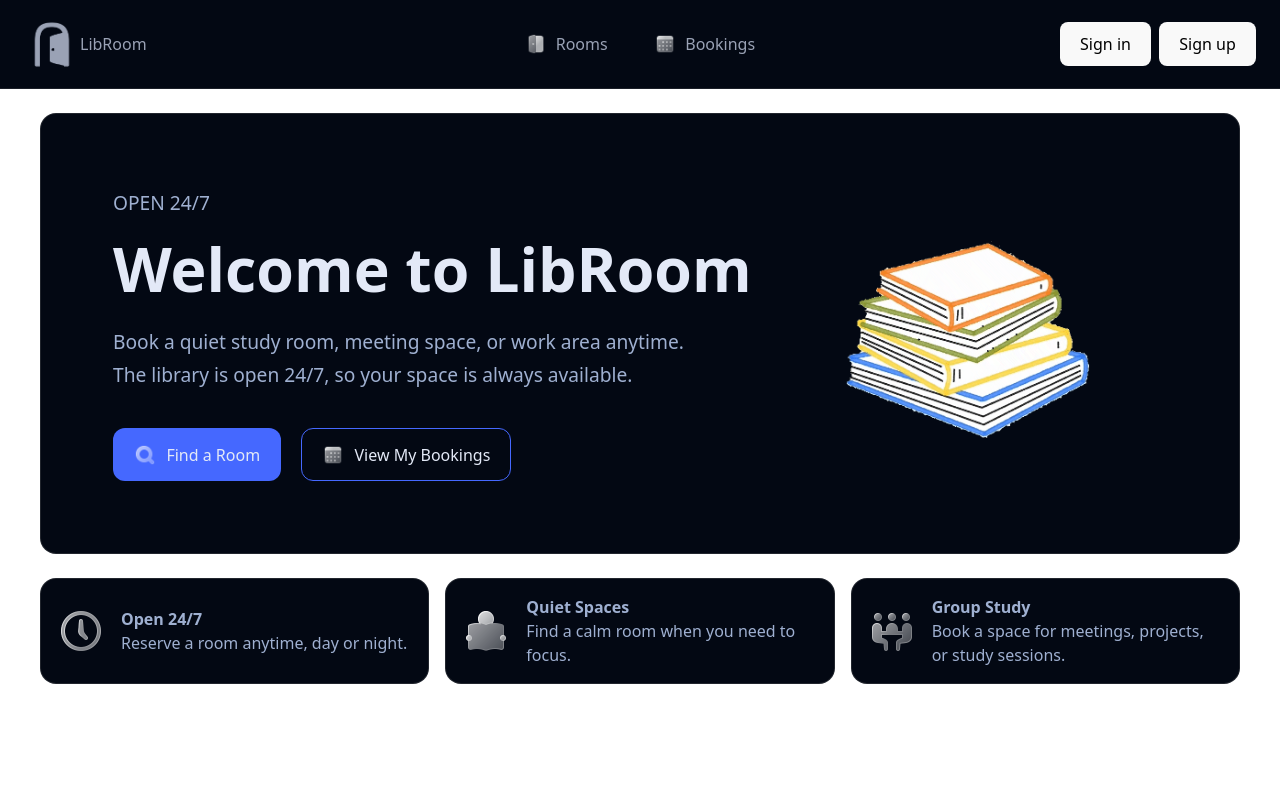
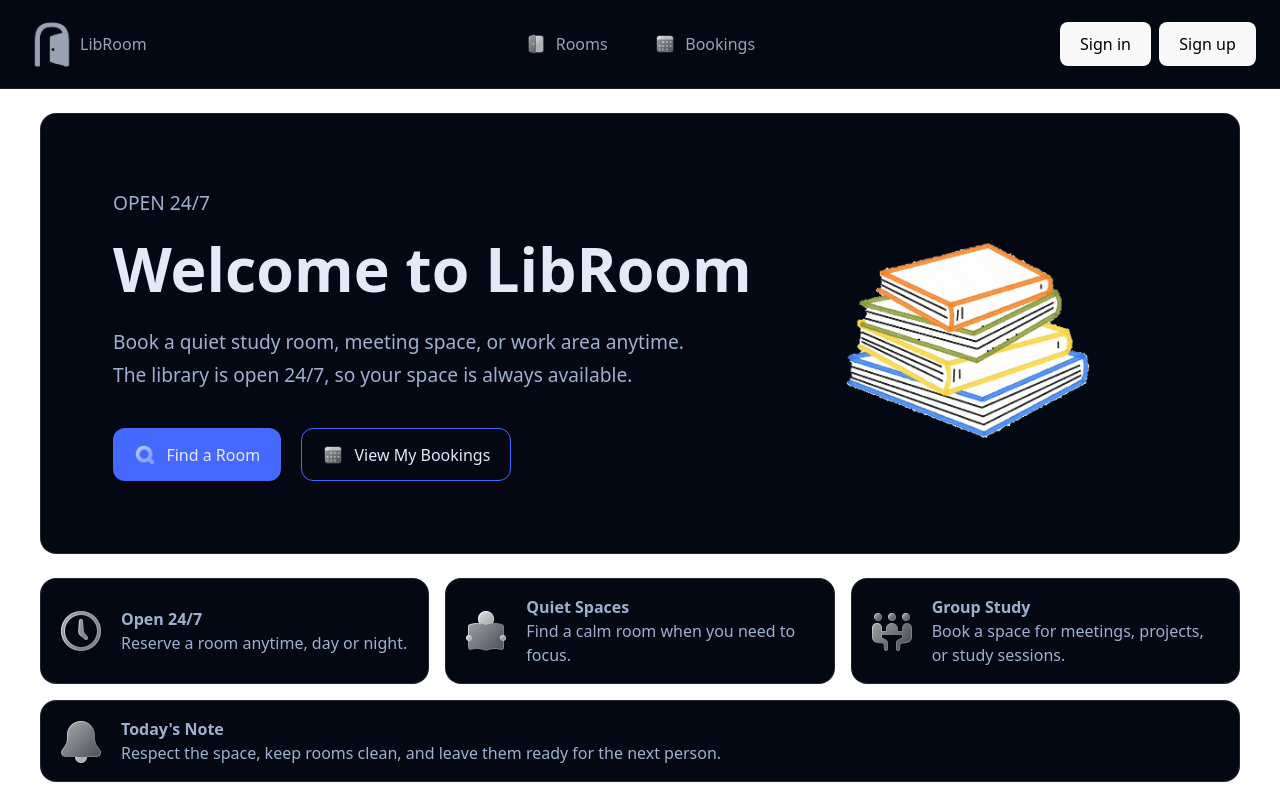
Before and after one commit to AWF-Group13/frontend, a React (Vite) app: page / in a window 1280 px wide. Built offline with nearby package versions, Linux system fonts and the light colour scheme; no server answers.

Commit message:
add note box

```diff
--- a/src/pages/HomePage.css
+++ b/src/pages/HomePage.css
@@ -76,3 +76,8 @@
   gap: 1rem;
   padding: 1rem;
 }
+
+.note {
+  max-width: 1200px;
+  margin: 1rem auto 0;
+}
--- a/src/pages/HomePage.tsx
+++ b/src/pages/HomePage.tsx
@@ -49,6 +49,15 @@ function HomePage() {
           </div>
         </div>
       </div>
+      <div className="box note">
+        <img src="/bell.png" alt="" width="48" height="48" />
+        <div>
+          <b>Today's Note</b>
+          <br />
+          Respect the space, keep rooms clean, and leave them ready for the next
+          person.
+        </div>
+      </div>
     </>
   );
 }
```
Also changed, not shown: public/bell.png (added).
